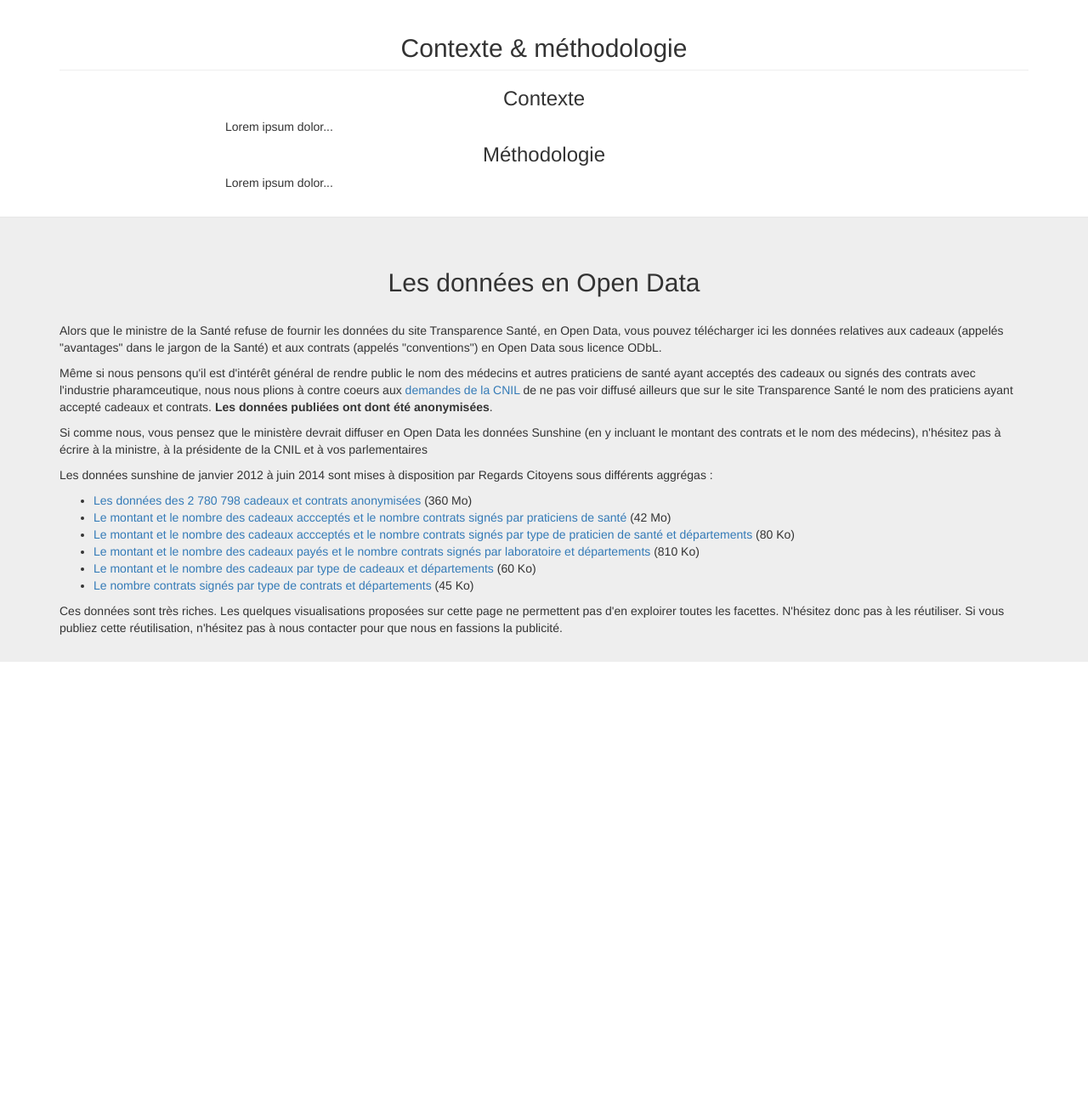
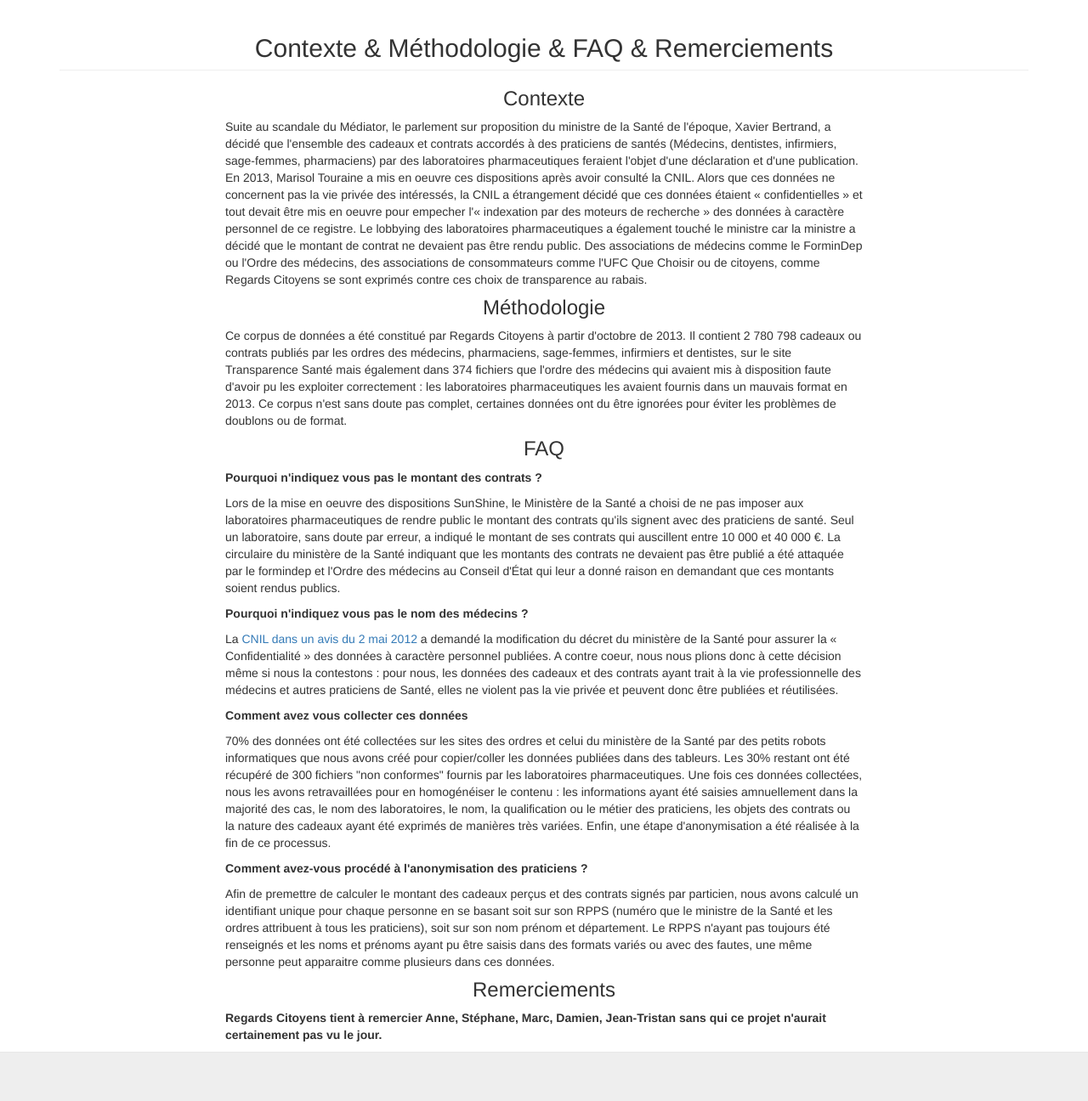
Before and after one commit to regardscitoyens/sunshine-data, a plain HTML site: page app/index.html in a window 1280 px wide. Shown: the part 2820-4116 px from the top of the page at 85% size. Before the commit the page ends 3599 px from the top, so only its background shows below. Drawn offline with Linux system fonts and the light colour scheme; no server answers.

Commit message:
Contexte, méthodo, FAQ & remerciements

```diff
--- a/app/index.html
+++ b/app/index.html
@@ -191,20 +191,31 @@
 </div>
 <div id="methodo" class="section">
     <div class="container">
-        <h2 class="page-header">Contexte &amp; méthodologie</h2>
+        <h2 class="page-header">Contexte &amp; Méthodologie &amp; FAQ &amp; Remerciements</h2>
         <div class="row">
             <div class="col-sm-offset-2 col-sm-8">
-                <h3>Contexte</h3>
-                <p>Lorem ipsum dolor...</p>
+	      <h3>Contexte</h3>
+      <p>Suite au scandale du Médiator, le parlement sur proposition du ministre de la Santé de l'époque, Xavier Bertrand, a décidé que l'ensemble des cadeaux et contrats accordés à des praticiens de santés (Médecins, dentistes, infirmiers, sage-femmes, pharmaciens) par des laboratoires pharmaceutiques feraient l'objet d'une déclaration et d'une publication. En 2013, Marisol Touraine a mis en oeuvre ces dispositions après avoir consulté la CNIL. Alors que ces données ne concernent pas la vie privée des intéressés, la CNIL a étrangement décidé que ces données étaient « confidentielles » et tout devait être mis en oeuvre pour empecher l'« indexation par des moteurs de recherche » des données à caractère personnel de ce registre.  Le lobbying des laboratoires pharmaceutiques a également touché le ministre car la ministre a décidé que le montant de contrat ne devaient pas être rendu public. Des associations de médecins comme le ForminDep ou l'Ordre des médecins, des associations de consommateurs comme l'UFC Que Choisir ou de citoyens, comme Regards Citoyens se sont exprimés contre ces choix de transparence au rabais.</p>
                 <h3>Méthodologie</h3>
-                <p>Lorem ipsum dolor...</p>
-            </div>
-        </div>
-    </div>
+      <p>Ce corpus de données a été constitué par Regards Citoyens à partir d'octobre de 2013. Il contient 2 780 798 cadeaux ou contrats publiés par les ordres des médecins, pharmaciens, sage-femmes, infirmiers et dentistes, sur le site Transparence Santé mais également dans 374 fichiers que l'ordre des médecins qui avaient mis à disposition faute d'avoir pu les exploiter correctement : les laboratoires pharmaceutiques les avaient fournis dans un mauvais format en 2013. Ce corpus n'est sans doute pas complet, certaines données ont du être ignorées pour éviter les problèmes de doublons ou de format.</p>
+                <h3>FAQ</h3>
+      <p><strong>Pourquoi n'indiquez vous pas le montant des contrats ?</strong></p>
+      <p>Lors de la mise en oeuvre des dispositions SunShine, le Ministère de la Santé a choisi de ne pas imposer aux laboratoires pharmaceutiques de rendre public le montant des contrats qu'ils signent avec des praticiens de santé. Seul un laboratoire, sans doute par erreur, a indiqué le montant de ses contrats qui auscillent entre 10 000 et 40 000 €. La circulaire du ministère de la Santé indiquant que les montants des contrats ne devaient pas être publié a été attaquée par le formindep et l'Ordre des médecins au Conseil d'État qui leur a donné raison en demandant que ces montants soient rendus publics.</p>
+      <p><strong>Pourquoi n'indiquez vous pas le nom des médecins ?</strong></p>
+      <p>La <a href="http://www.regardscitoyens.org/lavis-de-la-cnil-qui-demande-la-confidentialite-des-declarations-publiques-dinterets/">CNIL dans un avis du 2 mai 2012</a> a demandé la modification du décret du ministère de la Santé pour assurer la « Confidentialité » des données à caractère personnel publiées. A contre coeur, nous nous plions donc à cette décision même si nous la contestons : pour nous, les données des cadeaux et des contrats ayant trait à la vie professionnelle des médecins et autres praticiens de Santé, elles ne violent pas la vie privée et peuvent donc être publiées et réutilisées.</p>
+      <p><strong>Comment avez vous collecter ces données</strong></p>
+      <p>70% des données ont été collectées sur les sites des ordres et celui du ministère de la Santé par des petits robots informatiques que nous avons créé pour copier/coller les données publiées dans des tableurs.  Les 30% restant ont été récupéré de 300 fichiers "non conformes" fournis par les laboratoires pharmaceutiques. Une fois ces données collectées, nous les avons retravaillées pour en homogénéiser le contenu : les informations ayant été saisies amnuellement dans la majorité des cas, le nom des laboratoires, le nom, la qualification ou le métier des praticiens, les objets des contrats ou la nature des cadeaux ayant été exprimés de manières très variées. Enfin, une étape d'anonymisation a été réalisée à la fin de ce processus.</p>
+      <p><strong>Comment avez-vous procédé à l'anonymisation des praticiens ?</strong></p>
+      <p>Afin de premettre de calculer le montant des cadeaux perçus et des contrats signés par particien, nous avons calculé un identifiant unique pour chaque personne en se basant soit sur son RPPS (numéro que le ministre de la Santé et les ordres attribuent à tous les praticiens), soit sur son nom prénom et département. Le RPPS n'ayant pas toujours été renseignés et les noms et prénoms ayant pu être saisis dans des formats variés ou avec des fautes, une même personne peut apparaitre comme plusieurs dans ces données.</p>
+                <h3>Remerciements</h3>
+      <p><strong>Regards Citoyens tient à remercier Anne, Stéphane, Marc, Damien, Jean-Tristan sans qui ce projet n'aurait certainement pas vu le jour.</strong></p>
+</div>
+</div>
 </div>
 <div id="opendata" class="section dark">
     <div class="container">
       <h2 class="page-header">Les données en Open Data</h2>
+      <div class="col-sm-offset-2 col-sm-8">
       <p>Alors que le ministre de la Santé refuse de fournir les données du site Transparence Santé, en Open Data, vous pouvez télécharger ici les données relatives aux cadeaux (appelés "avantages" dans le jargon de la Santé) et aux contrats (appelés "conventions") en Open Data sous licence ODbL.</p>
       <p>Même si nous pensons qu'il est d'intérêt général de rendre public le nom des médecins et autres praticiens de santé ayant acceptés des cadeaux ou signés des contrats avec l'industrie pharamceutique, nous nous plions à contre coeurs aux <a href="">demandes de la CNIL</a> de ne pas voir diffusé ailleurs que sur le site Transparence Santé le nom des praticiens ayant accepté cadeaux et contrats. <strong>Les données publiées ont dont été anonymisées</strong>.</p>
       <p>Si comme nous, vous pensez que le ministère devrait diffuser en Open Data les données Sunshine (en y incluant le montant des contrats et le nom des médecins), n'hésitez pas à écrire à la ministre, à la présidente de la CNIL et à vos parlementaires</p>
@@ -218,6 +229,7 @@
 	<li><a href="data/conventions.departements.csv">Le nombre contrats signés par type de contrats et départements</a> (45 Ko)</li>
       </ul>
       <p>Ces données sont très riches. Les quelques visualisations proposées sur cette page ne permettent pas d'en exploirer toutes les facettes. N'hésitez donc pas à les réutiliser. Si vous publiez cette réutilisation, n'hésitez pas à nous contacter pour que nous en fassions la publicité.</p>
+    </div>
     </div>
 </div>
 
```
